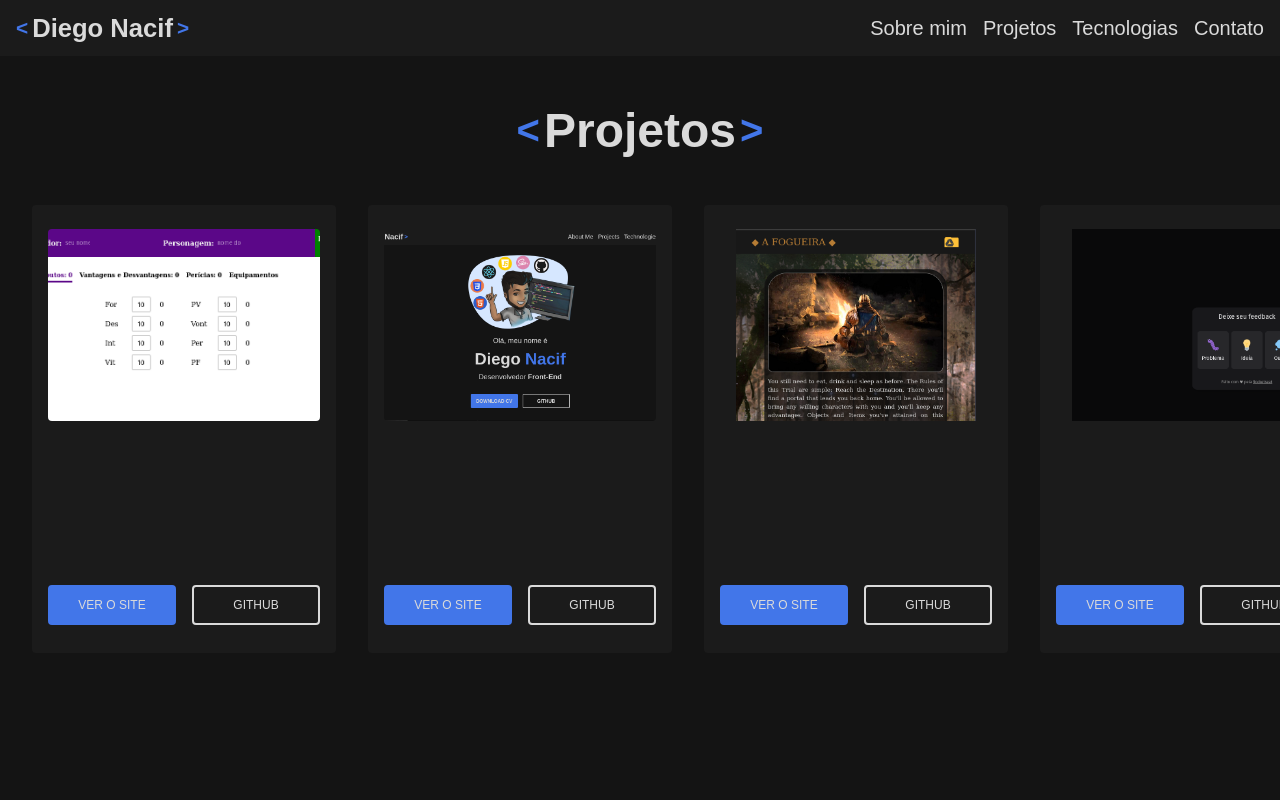
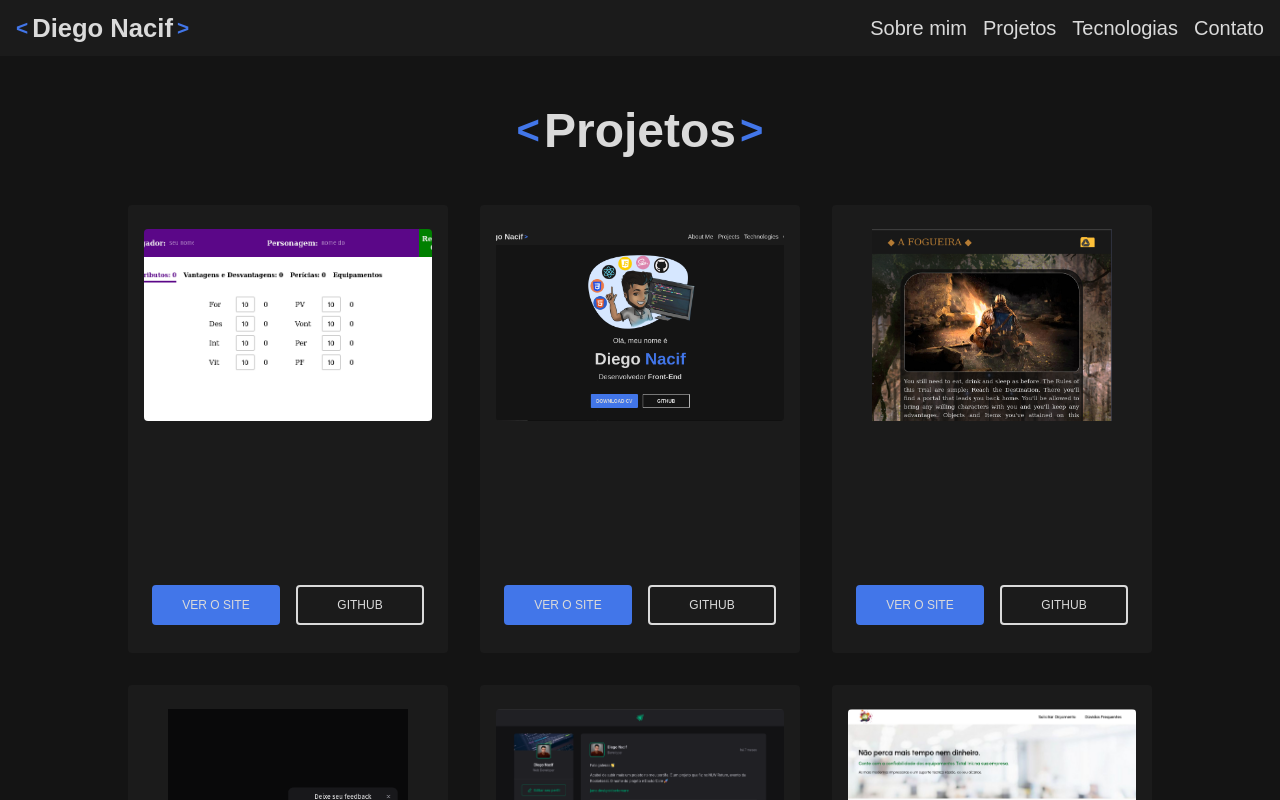
Before and after one commit to diegonacif/diegonacif-portifolio, a React (Vite) app: page /projects in a window 1280 px wide. Built offline with nearby package versions, Linux system fonts and the light colour scheme; no server answers.

Commit message:
style: aboutme component responsivity adjust

```diff
--- a/src/components/Projects/_Projects.scss
+++ b/src/components/Projects/_Projects.scss
@@ -40,12 +40,21 @@
 
   .cards-wrapper {
     display: flex;
-    justify-content: start;
-    column-gap: 2rem;
+    justify-content: flex-start;
+    align-items: center;
+    gap: 2rem;
     width: 100%;
     height: 100%;
     padding: 0 2rem;
 
     overflow: scroll;
   }
+
+  @media only screen and ($notebook-size) {
+
+    .cards-wrapper {
+      justify-content: center;
+      flex-wrap: wrap;
+    }
+  }
 }
--- a/src/styles/App.css
+++ b/src/styles/App.css
@@ -408,13 +408,19 @@ a:focus-visible, a:focus-within, a:focus, a:active, a:target {
 }
 .projects-container .cards-wrapper {
   display: flex;
-  justify-content: start;
-  -moz-column-gap: 2rem;
-       column-gap: 2rem;
+  justify-content: flex-start;
+  align-items: center;
+  gap: 2rem;
   width: 100%;
   height: 100%;
   padding: 0 2rem;
   overflow: scroll;
+}
+@media only screen and (min-width: 1024px) {
+  .projects-container .cards-wrapper {
+    justify-content: center;
+    flex-wrap: wrap;
+  }
 }
 
 .projects-cards-container {
```
Also changed, not shown: 1 other file (tests, documents, lock files or other folders).
